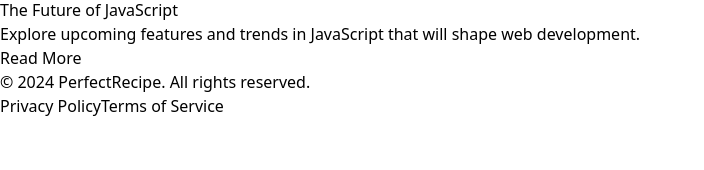
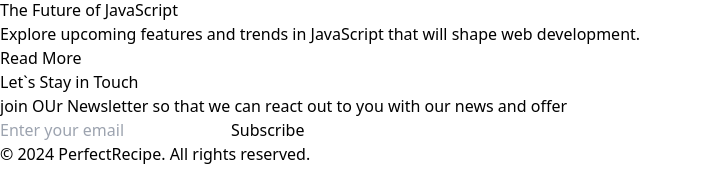
Before and after one commit to aamirchanna/food-recipe, a React (Vite) app: page / in a window 1280 px wide. Shown: the part 3770-3940 px from the top of the page, without its empty margins (0-704 px from the left). Before the commit the page ends 3888 px from the top, so only its background shows below. Built offline with nearby package versions, Linux system fonts and the light colour scheme.

Commit message:
added newlatter section

```diff
--- /dev/null
+++ b/src/components/Newslater.jsx
@@ -0,0 +1,21 @@
+
+export const Newslater = () => {
+  return (
+    <div>
+        <div className="  container flex flex-col m-6 p-3 bg-pink-200 justify-center items-center">
+
+        <div className="text-3xl m-3">
+            Let`s Stay in Touch
+        </div>
+        <div className="">
+            join OUr Newsletter so that we can react out to you with <span> our news and offer</span>
+        </div>
+        <div className="flex ">
+            <input type="text" placeholder="Enter your email" className="rounded-full p-3 w-[600px] m-4 " />
+            <button className=" text-white bg-red-500 rounded hover:bg-red-600">Subscribe</button>
+
+        </div>
+        </div>
+    </div>
+  )
+}
--- a/src/pages/Home.jsx
+++ b/src/pages/Home.jsx
@@ -1,10 +1,6 @@
-import React from 'react';
 import Blog from './Blog';
 import Main from '../components/Main';
-// Uncomment these if you need them
-// import Footer from '../components/Footer';
-// import Header from '../components/Header';
-// import HeroSection from './components/HeroSection';
+import { Newslater } from '../components/Newslater';
 
 function Home() {
   return (
@@ -15,6 +11,7 @@ function Home() {
 
       <Main />
       <Blog />
+      <Newslater/>
       {/* <Footer /> */}
     </>
   );
```
